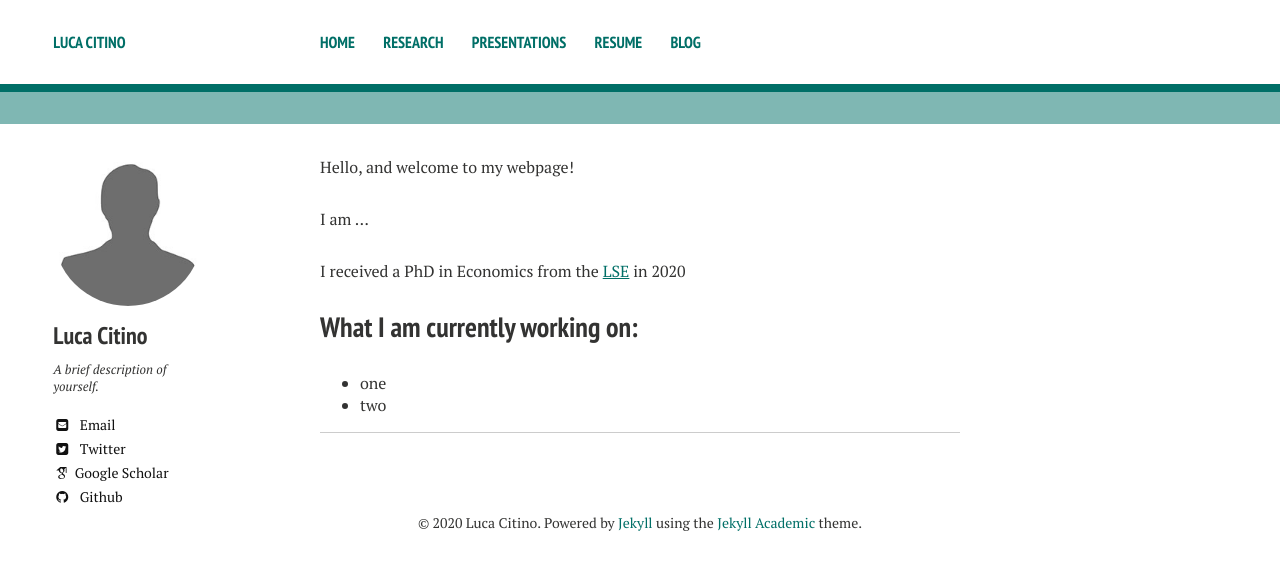
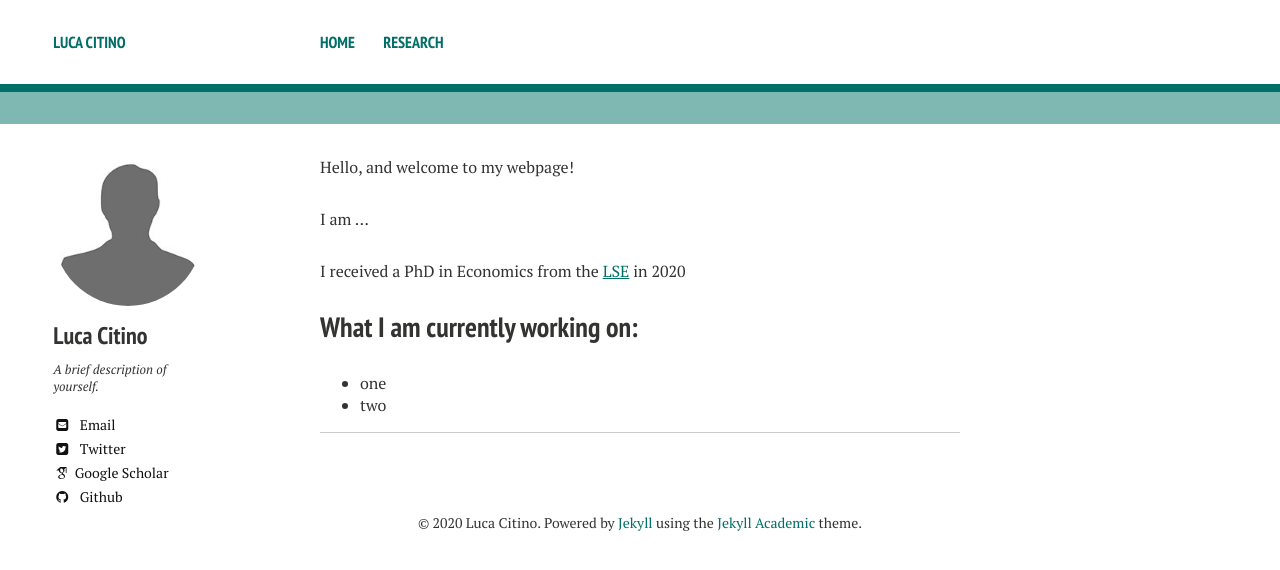
Before and after one commit to luca-citino/luca-citino.github.io, a Jekyll site: the page built from index.md, in a window 1280 px wide. Shown: the top 570 px of the page. Built offline with Jekyll 4.4.1, drawn with Linux system fonts in a browser that asks for light colours; nearby versions of some CDN libraries; some web fonts are replaced.

Commit message:
Update navigation.yml

```diff
--- a/_data/navigation.yml
+++ b/_data/navigation.yml
@@ -4,12 +4,3 @@
 
 - title: Research
   url: /research/
-
-- title: Presentations
-  url: /presentations/
-
-- title: Resume
-  url: /resume/
-
-- title: Blog
-  url: /blog/
```
